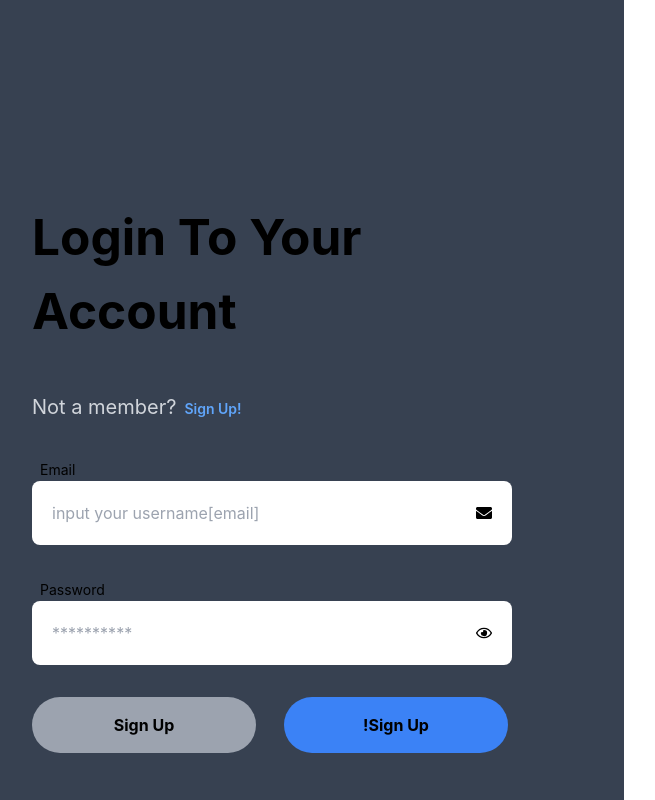
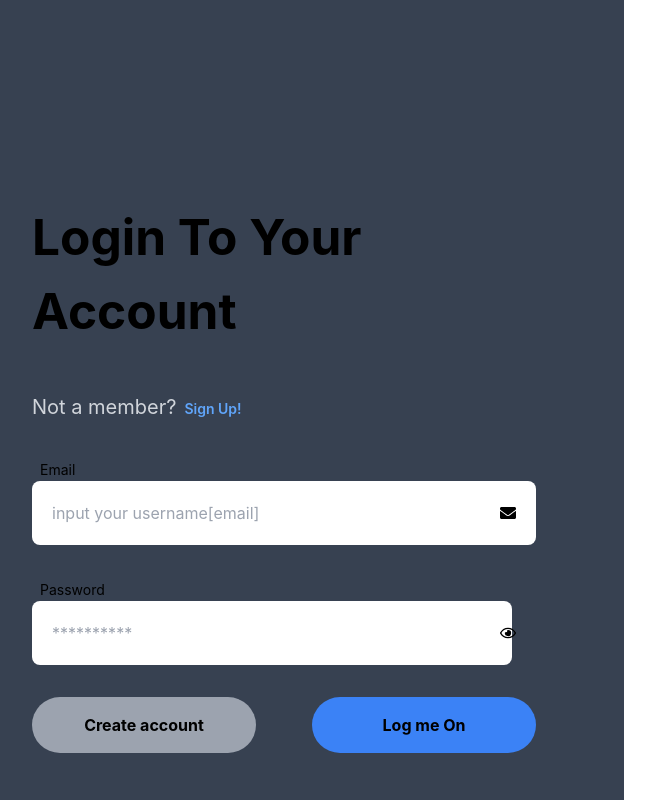
Before and after one commit to asapconet/Currency-converter, a Next.js app: page /auth/login in a window 1280 px wide. Shown: the whole page, without its empty margins (16-671 px from the left). Built offline with nearby package versions, Linux system fonts and the light colour scheme.

Commit message:
chore: upgrade btn to be use as link

```diff
--- a/components/UI/button.tsx
+++ b/components/UI/button.tsx
@@ -1,10 +1,13 @@
 import classNames from "classnames";
+import { useRef } from "react";
+import CcLink from "./link";
 
 interface IProps {
   isDisabled?: boolean;
   ghost?: boolean;
   children: React.ReactNode;
   className?: string;
+  asLink?: string;
   onClick?: () => {};
 }
 
@@ -15,8 +18,11 @@ export const CcButton = ({
   className,
   ...rest
 }: IProps) => {
+  const linkRef = useRef<HTMLElement>(null);
+
   const handleClick = () => {
     rest?.onClick?.();
+    if (rest.asLink) linkRef.current?.click();
   };
 
   const genStyle =
@@ -34,6 +40,7 @@ export const CcButton = ({
         >
           {children}
         </button>
+        {rest.asLink && <CcLink ref={linkRef} to={rest.asLink} />}
       </>
     );
   }
@@ -48,6 +55,7 @@ export const CcButton = ({
       >
         {children}
       </button>
+      {rest.asLink && <CcLink ref={linkRef} to={rest.asLink} className='!m-0'/>}
     </>
   );
 };
--- a/pages/auth/login.tsx
+++ b/pages/auth/login.tsx
@@ -60,10 +60,10 @@ const Login = () => {
             className="p-5 rounded-lg w-[30rem]"
           />
           <span className="flex gap-7">
-            <CcButton ghost isDisabled>
-              Sign Up{" "}
+            <CcButton asLink="/auth/signup" ghost>
+              Create account{" "}
             </CcButton>
-            <CcButton>!Sign Up </CcButton>
+            <CcButton>Log me On</CcButton>
           </span>
         </form>
       </div>
```
